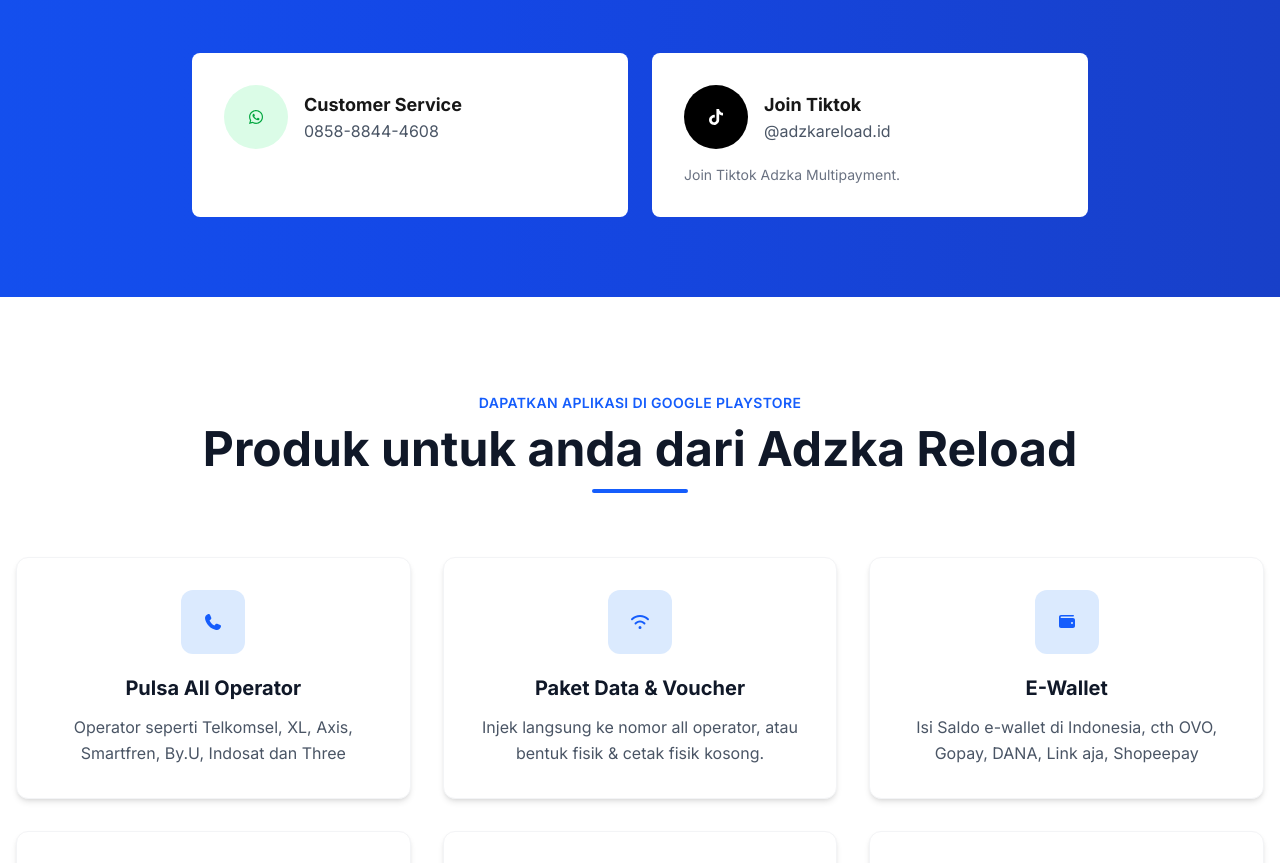
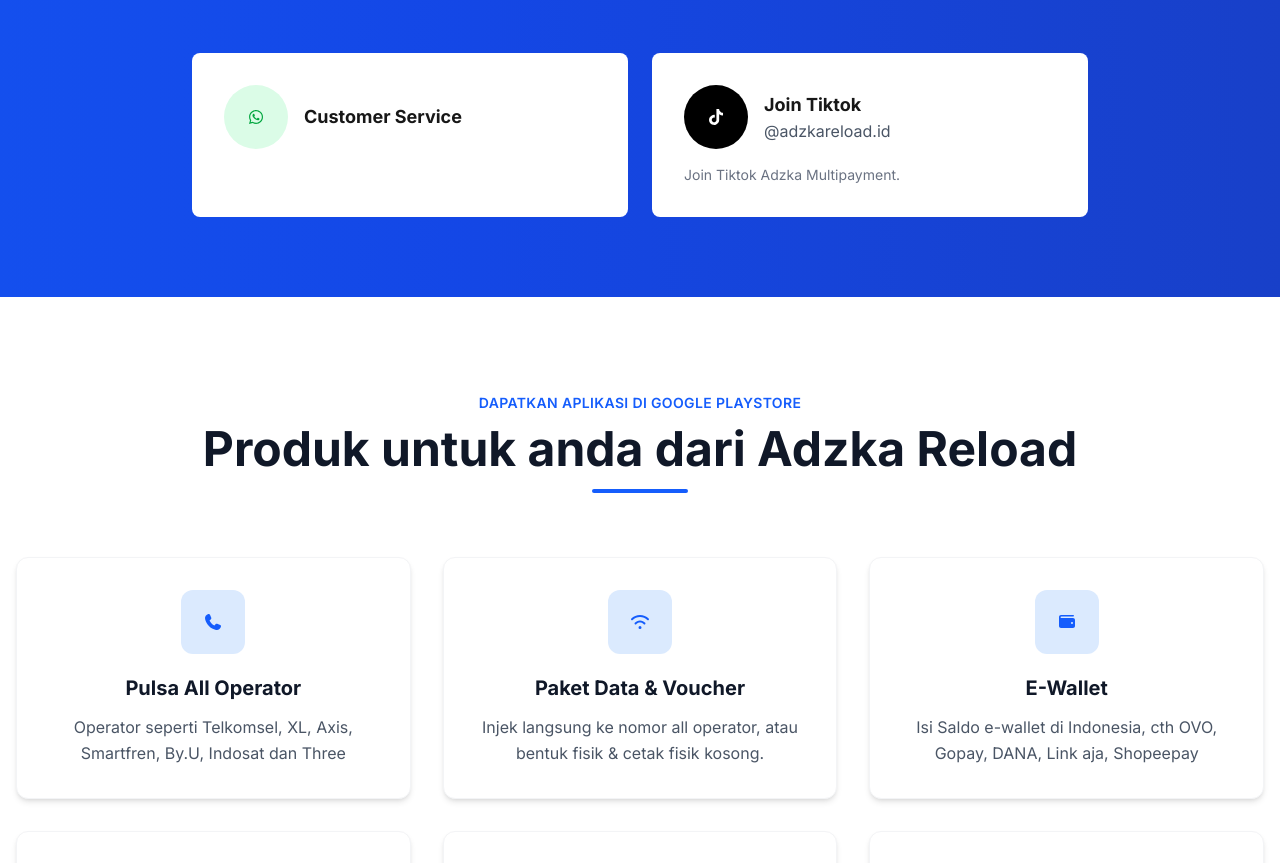
Before and after one commit to OwnerAR/web-company-pulsaplus, a Next.js app: page / in a window 1280 px wide. Shown: the part 2381-3244 px from the top of the page. Built offline with nearby package versions, Linux system fonts and the light colour scheme; no server answers.

Commit message:
fix:section sosmed

```diff
--- a/components/sections/SocialMedia.tsx
+++ b/components/sections/SocialMedia.tsx
@@ -35,7 +35,7 @@
               </div>
               <div>
                 <h3 className="font-bold text-lg">Customer Service</h3>
-                <p className="text-gray-600">0858-8844-4608</p>
+                <p className="text-gray-600">{csWA}</p>
               </div>
             </div>
           </a>
```
Also changed, not shown: public/images/logo.svg (added).
